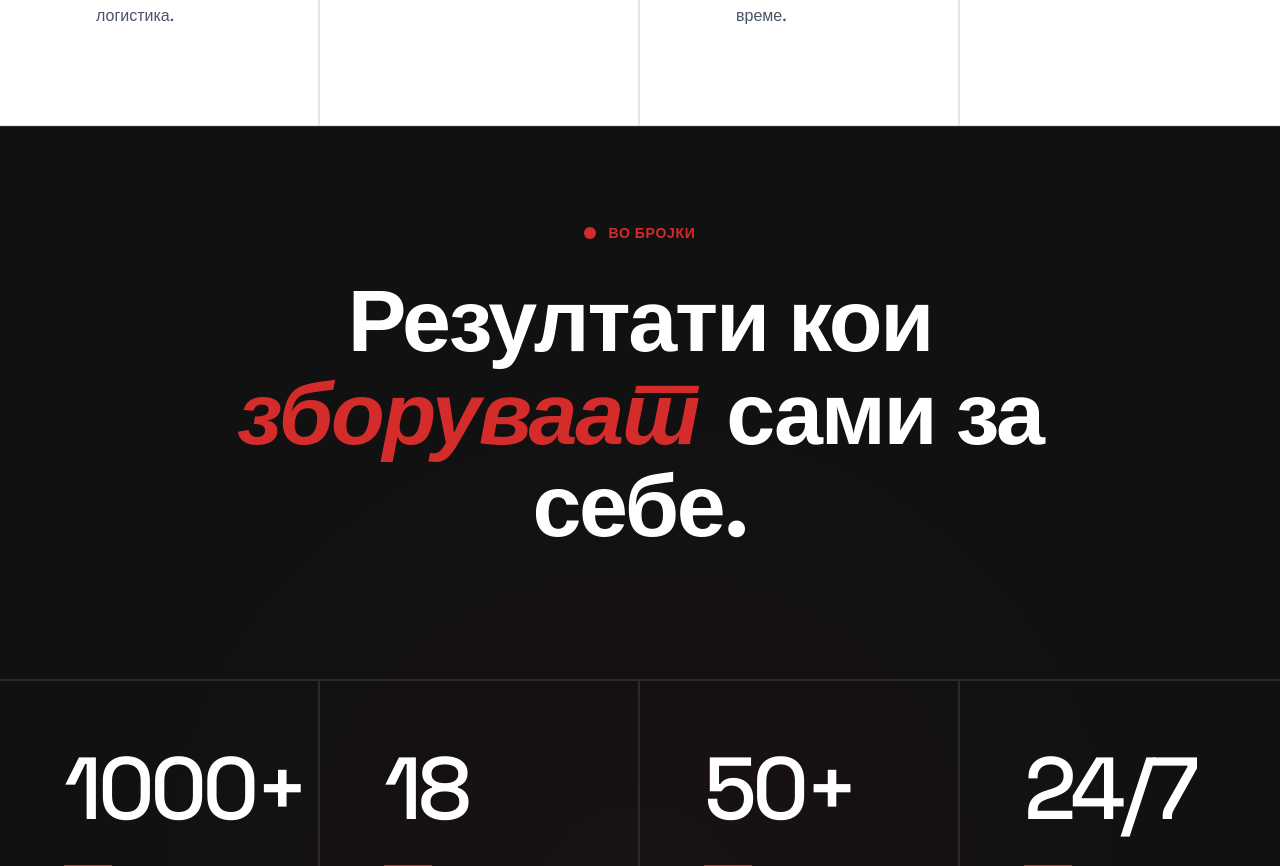
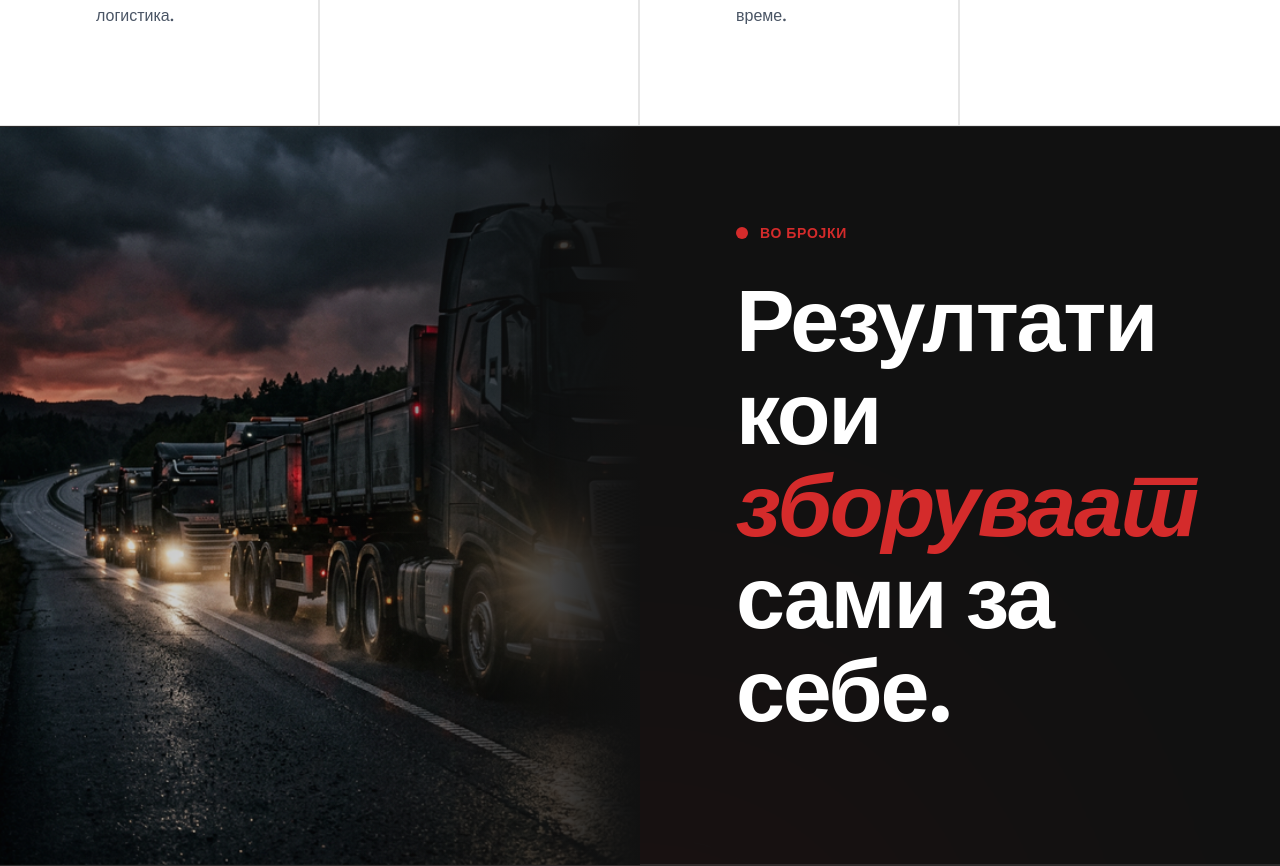
Before and after one commit to martinmilenkvski/kontrans-invoice, a Next.js app: page / in a window 1280 px wide. Shown: the part 3123-3989 px from the top of the page. Built offline with nearby package versions, Linux system fonts and the light colour scheme.

Commit message:
style(stats): refine header layout and add cinematic image

```diff
--- a/components/Stats.tsx
+++ b/components/Stats.tsx
@@ -31,10 +31,25 @@ export function Stats() {
 
       <div className="max-w-[1600px] mx-auto relative z-10 w-full flex flex-col">
 
-        {/* Centered Top Header Row */}
-        <div className="border-b border-white/10 relative">
+        {/* Two-column Header Row */}
+        <div className="border-b border-white/10 relative flex flex-col lg:flex-row min-h-[420px]">
           <RevealLine horizontal={true} className="absolute bottom-0 left-0 right-0 h-[1px] bg-white/10" />
-          <StaggerGroup className="p-10 md:p-16 lg:p-24 flex flex-col items-center justify-center text-center max-w-5xl mx-auto">
+
+          {/* Left: Image */}
+          <div className="relative lg:w-1/2 min-h-[280px] lg:min-h-full overflow-hidden">
+            <img
+              src="/stats-truck.png"
+              alt="Logistics fleet"
+              className="absolute inset-0 w-full h-full object-cover object-center opacity-80"
+            />
+            {/* Gradient fade to the right to blend into dark bg */}
+            <div className="absolute inset-0 bg-gradient-to-r from-transparent via-transparent to-[#111111]" />
+            {/* Bottom fade on mobile */}
+            <div className="absolute inset-0 bg-gradient-to-b from-transparent via-transparent to-[#111111] lg:hidden" />
+          </div>
+
+          {/* Right: Text Content */}
+          <StaggerGroup className="lg:w-1/2 p-10 md:p-16 lg:p-24 flex flex-col items-start text-left justify-center">
 
             <FadeIn delay={0.1}>
               <div className="flex items-center gap-3 mb-8">
```
Also changed, not shown: public/stats-truck.png (added).
